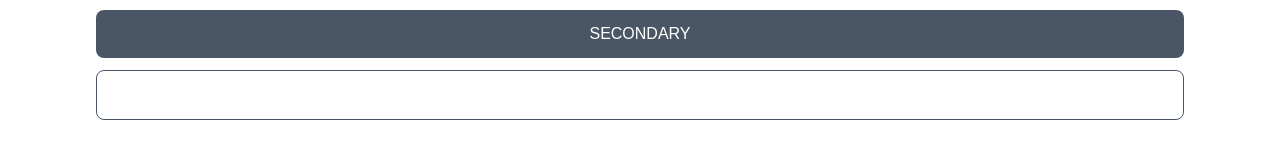
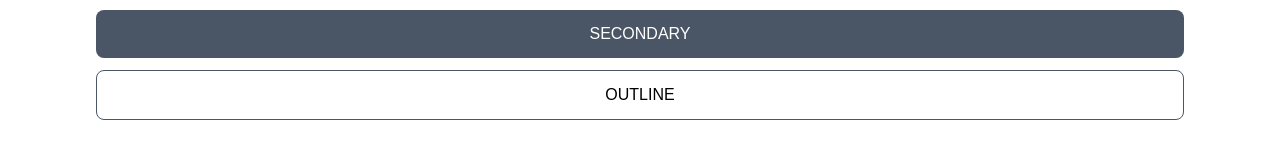
Before and after one commit to HassanAbdelhamed22/nextjs-design-system, a Next.js app: page / in a window 1280 px wide. Shown: the part 326-484 px from the top of the page. Built offline with nearby package versions, Linux system fonts and the light colour scheme.

Commit message:
refactor Button component to use tailwindCMerge for class name handling

```diff
--- a/src/app/components/ui/Button.tsx
+++ b/src/app/components/ui/Button.tsx
@@ -1,5 +1,6 @@
 import { ButtonHTMLAttributes, ReactNode } from "react";
 import { cva, type VariantProps } from "class-variance-authority";
+import { tailwindCMerge } from "@/utils";
 
 const buttonVariants = cva(
   "rounded-lg text-white px-3 py-3 duration-200 font-medium cursor-pointer disabled:opacity-50 disabled:cursor-not-allowed",
@@ -26,15 +27,12 @@ interface IProps
   extends ButtonHTMLAttributes<HTMLButtonElement>,
     VariantProps<typeof buttonVariants> {
   children?: ReactNode;
-  className?: string;
 }
 
-const Button = ({ children, className, variant, ...rest }: IProps) => {
+const Button = ({ children, variant, ...rest }: IProps) => {
   return (
     <button
-      className={`${className} px-3 py-3 ${buttonVariants({
-        variant: variant,
-      })}`}
+      className={`${tailwindCMerge(buttonVariants({ variant }))}`}
       {...rest}
     >
       {children}
```
